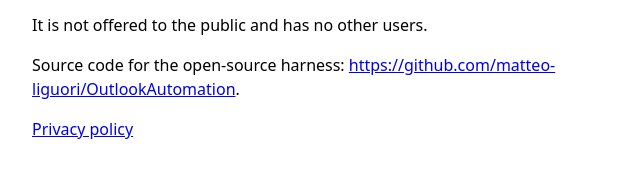
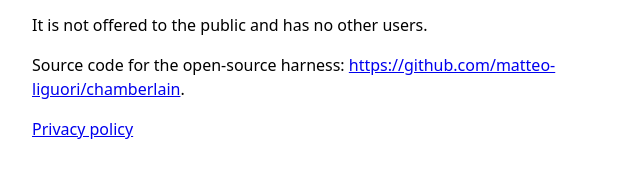
Before and after one commit to matteo-liguori/OutlookAutomation, a browser extension: page docs/index.html in a window 1280 px wide. Shown: the part 192-370 px from the top of the page, 288-928 px from the left. Drawn offline with Linux system fonts and the light colour scheme.

Commit message:
Point the homepage at the renamed repository
Co-Authored-By: Claude Sonnet 5.5 <noreply@anthropic.com>

```diff
--- a/docs/index.html
+++ b/docs/index.html
@@ -3,6 +3,6 @@
 <h1>Outlook Automation Harness</h1>
 <p>A personal, single-user tool that reads and edits the owner's own Google Calendar events on the owner's own computer, so that an AI assistant can help manage the owner's schedule.</p>
 <p>It is not offered to the public and has no other users.</p>
-<p>Source code for the open-source harness: <a href="https://github.com/matteo-liguori/OutlookAutomation">https://github.com/matteo-liguori/OutlookAutomation</a>.</p>
+<p>Source code for the open-source harness: <a href="https://github.com/matteo-liguori/chamberlain">https://github.com/matteo-liguori/chamberlain</a>.</p>
 <p><a href="privacy.html">Privacy policy</a></p>
 </body></html>
```
